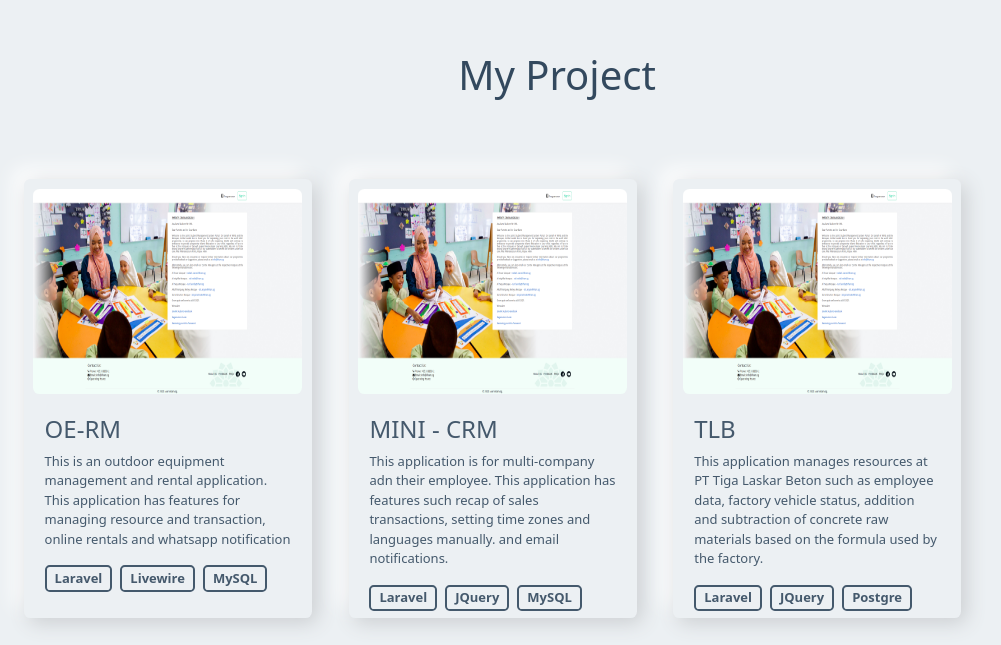
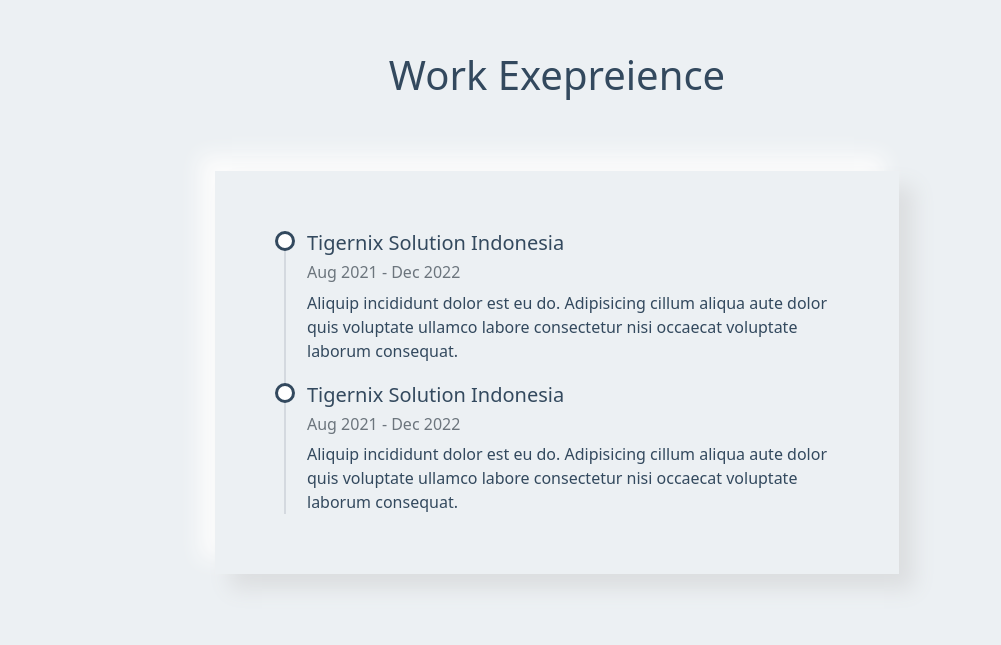
Before and after one commit to Rialga/porto-app, a React (Create React App) app: page / in a window 1280 px wide. Shown: the part 915-1560 px from the top of the page, without its empty margins (83-1084 px from the left). Built offline with nearby package versions, Linux system fonts and the light colour scheme.

Commit message:
adjust css

```diff
--- a/src/components/contents/Content.css
+++ b/src/components/contents/Content.css
@@ -2,6 +2,8 @@
     min-height: 800px;
 }
 
+
+/* Section Profile */
 .profile{
       padding-top: 14rem;
 }
@@ -30,6 +32,49 @@
 }
 
 
+/* Section Experience */
+
+.timeline{
+    width: 60%;
+    margin-top: 2rem;
+    padding: 2.5rem;
+    box-shadow: 15px 15px 20px #dcdee0, -15px -15px 20px #fcfcfc;
+
+}
+
+ul.timeline-point {
+    list-style-type: none;
+    position: relative;
+}
+ul.timeline-point:before {
+    content: ' ';
+    background: #d4d9df;
+    display: inline-block;
+    position: absolute;
+    left: 29px;
+    width: 2px;
+    height: 100%;
+    z-index: 400;
+}
+ul.timeline-point > li {
+    margin: 20px 0;
+    padding-left: 20px;
+}
+ul.timeline-point > li:before {
+    content: ' ';
+    background: white;
+    display: inline-block;
+    position: absolute;
+    border-radius: 50%;
+    border: 3px solid #33495e;
+    left: 20px;
+    width: 20px;
+    height: 20px;
+    z-index: 400;
+}
+
+
+/* Section Porto */
 
 .slide-container{
     width: 100%;
@@ -50,11 +95,12 @@
     max-width: 18rem;
     padding: 0.3rem;
     margin: 2.5rem 0rem 2rem 2.3rem;
-    /* background-color: #33495ee7;  */
-    background-color: #ecf0f3;
+    background-color: rgba(255, 255, 255, 0.562);
     border-radius: 0.4rem;
+    box-shadow: 2px 2px 5px #02010113, -2px -2px 5px #02010113;
+
     /* box-shadow: 0 1px 3px 0 #eeece900, 0 6px 20px 0 #8d8d8d67; */
-    box-shadow: 5px 5px 20px #cbced1, -10px -10px 20px rgb(255, 255, 255);
+    /* box-shadow: 5px 5px 10px #dcdee0, -5px -5px 10px #dcdee0; */
 }
 .preview{
     width:100%;
@@ -66,7 +112,6 @@
     height:100%;
     width: 100%;
     border-radius: 0.4rem;
-
 }
 
 .project-desc{
@@ -114,6 +159,10 @@
     .nav-pad {
         padding: 0.438rem 2.188rem 0.438rem 2.188rem;
       }
+    .timeline{
+        width: 100%;
+    }
+
 
 
 }
--- a/src/components/contents/Content.jsx
+++ b/src/components/contents/Content.jsx
@@ -2,6 +2,7 @@ import React from 'react'
 import './Content.css'
 import {SectionProfile} from './SectionProfile'
 import {SectionProject} from './SectionProject'
+import {SectionExperience} from './SectionExperience'
 
 export const Content = () => {
   return (
@@ -9,6 +10,7 @@ export const Content = () => {
     <div className='container content'>
 
         <SectionProfile/>
+        <SectionExperience/>
         <SectionProject/>
 
     </div>
--- a/src/components/contents/SectionExperience.jsx
+++ b/src/components/contents/SectionExperience.jsx
@@ -5,8 +5,32 @@ export const SectionExperience = () => {
 
     <div className='section'>
 
-        SectionExperience
+      <div className="title">
+              <h1> Work Exepreience </h1>
+        </div>
 
+        <div className='d-flex justify-content-center align-items-center'>
+            <div className="timeline">
+              <ul className="timeline-point">
+                <li className='timeline-item'>
+                    <h5> Tigernix Solution Indonesia </h5>
+                    <h6 className='text-muted'> Aug 2021 - Dec 2022 </h6>
+                    <p>
+                    Aliquip incididunt  dolor est eu do. Adipisicing cillum aliqua aute dolor quis voluptate ullamco labore consectetur nisi occaecat voluptate laborum consequat.
+                    </p>
+                </li>
+
+                <li className='timeline-item'>
+                    <h5> Tigernix Solution Indonesia </h5>
+                    <h6 className='text-muted'> Aug 2021 - Dec 2022 </h6>
+                    <p className='text-small'>
+                    Aliquip incididunt  dolor est eu do. Adipisicing cillum aliqua aute dolor quis voluptate ullamco labore consectetur nisi occaecat voluptate laborum consequat.
+                    </p>
+                </li>
+
+              </ul>
+            </div>
+        </div>
     </div>
   )
 }
--- a/src/components/contents/SectionProfile.jsx
+++ b/src/components/contents/SectionProfile.jsx
@@ -5,16 +5,13 @@ export const SectionProfile = () => {
     <div className='section profile'>
 
         <div className="row">
-
           <div className="col-lg-5 picture-part">
               <div className="picture d-flex justify-content-center">
                 <img src="/laptop.png" alt="/"  className="img-fluid" width="300" height="300"/>
               </div>
 
           </div>
-
           <div className="col-lg-7">
-
             <div className="description">
                 <h6>Hi, my name is</h6>
                 <h4> Muhamad Febri Algani. </h4>
--- a/src/components/contents/SectionProject.jsx
+++ b/src/components/contents/SectionProject.jsx
@@ -1,6 +1,8 @@
 import React from 'react'
 // import _ from "lodash";
 import Project from "../../data/project.json"
+
+import { Link } from 'react-router-dom'
 
 export const SectionProject = () => {
 
```
